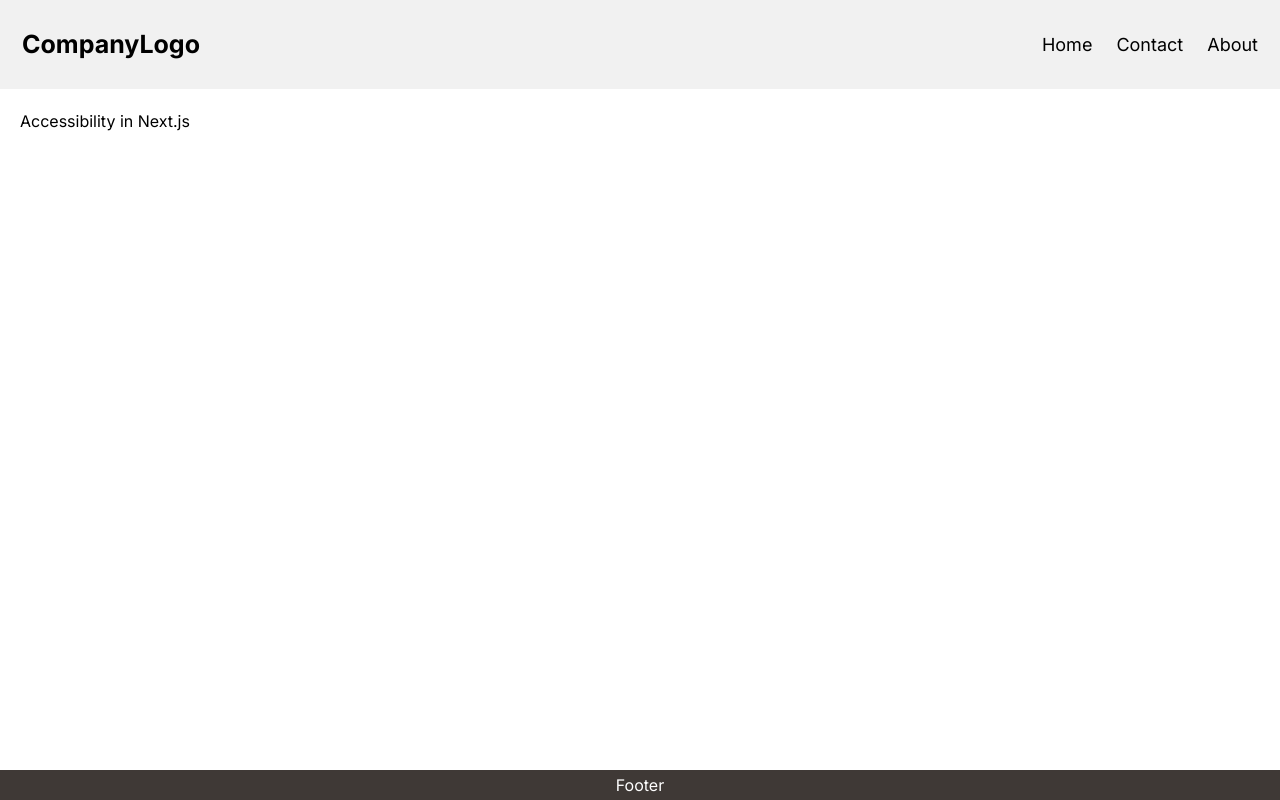
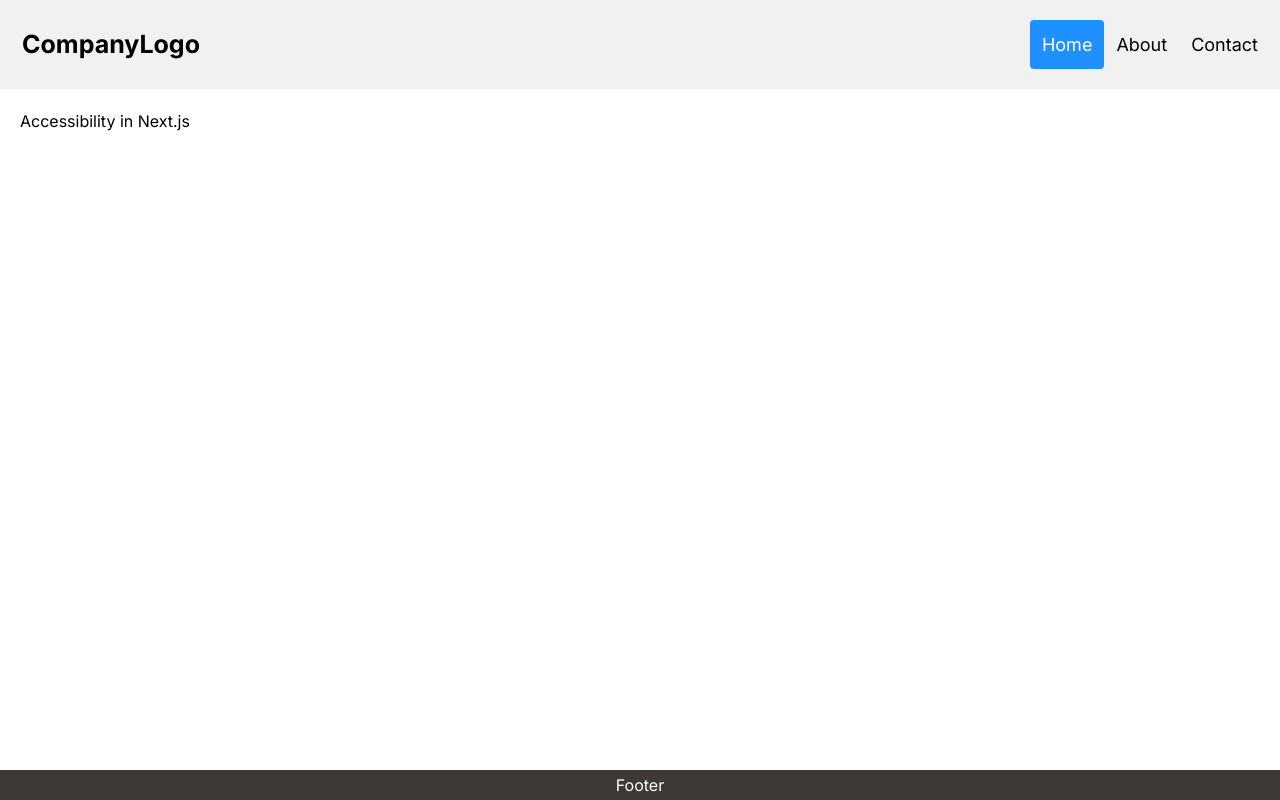
Before and after one commit to FaaizSayed/Accessibility-Next.js, a Next.js app: page / in a window 1280 px wide. Built offline with nearby package versions, Linux system fonts and the light colour scheme.

Commit message:
Accessibility in Next.js

```diff
--- a/app/component/Header/header.js
+++ b/app/component/Header/header.js
@@ -1,15 +1,48 @@
+'use client'
+
 import Link from "next/link";
+import { useSelectedLayoutSegment } from "next/navigation";
 
 export default function Header() {
+  const items = [
+    {
+      id: 1,
+      title: "Home",
+      href: "/",
+      activeSegment: null,
+    },
+    {
+      id: 2,
+      title: "About",
+      href: "/about",
+      activeSegment: "about",
+    },
+    {
+      id: 3,
+      title: "Contact",
+      href: "/contact",
+      activeSegment: "contact",
+    },
+  ];
+
+  // Inside you client component
+  const activeSegment = useSelectedLayoutSegment();
+
   return (
     <header className="header">
-      <a href="#default" class="logo">
+      <a href="#" class="logo">
         CompanyLogo
       </a>
       <div class="header-right">
-        <Link href="/">Home</Link>
-        <Link href="/contact">Contact</Link>
-        <Link href="/about">About</Link>
+        {items.map((item) => (
+          <Link
+            key={item.id}
+            href={item.href}
+            className={activeSegment === item.activeSegment ? "active" : ""}
+          >
+            {item.title}
+          </Link>
+        ))}
       </div>
     </header>
   );
--- a/app/layout.js
+++ b/app/layout.js
@@ -6,6 +6,7 @@ import { Inter } from 'next/font/google'
 const inter = Inter({ subsets: ['latin'] })
 
 export default function RootLayout({ children }) {
+
   return (
     <html lang="en">
       <body className={inter.className}>
```
